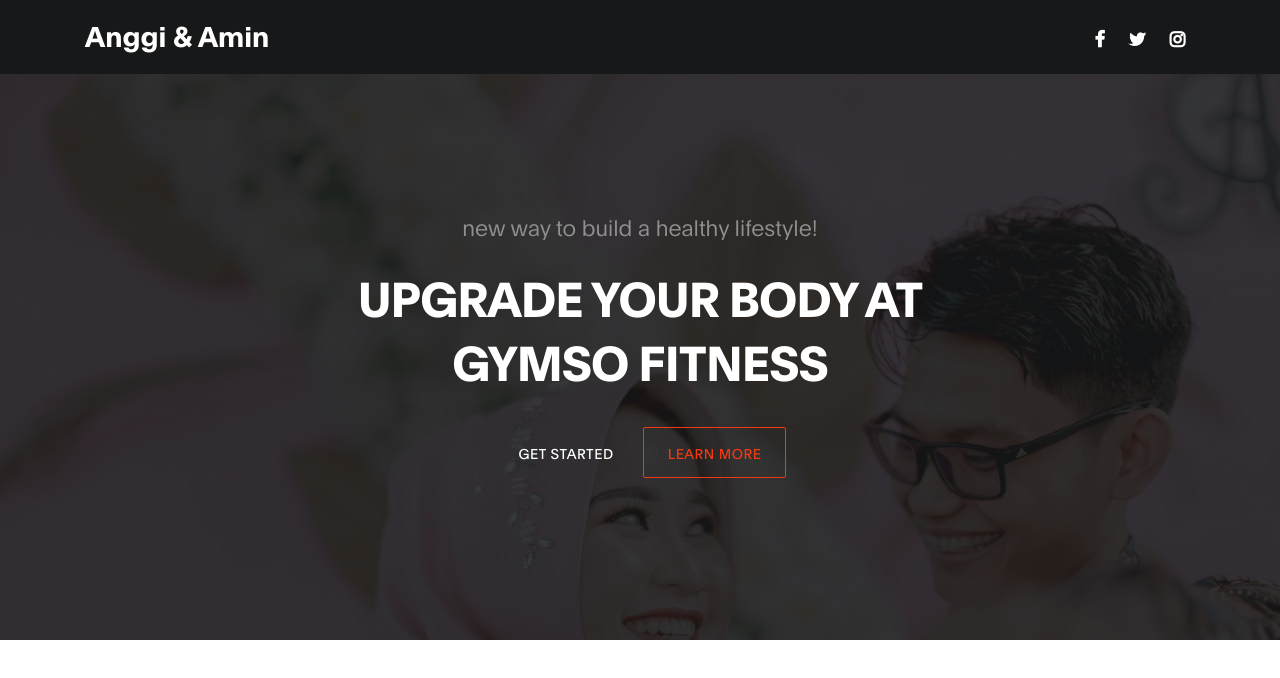
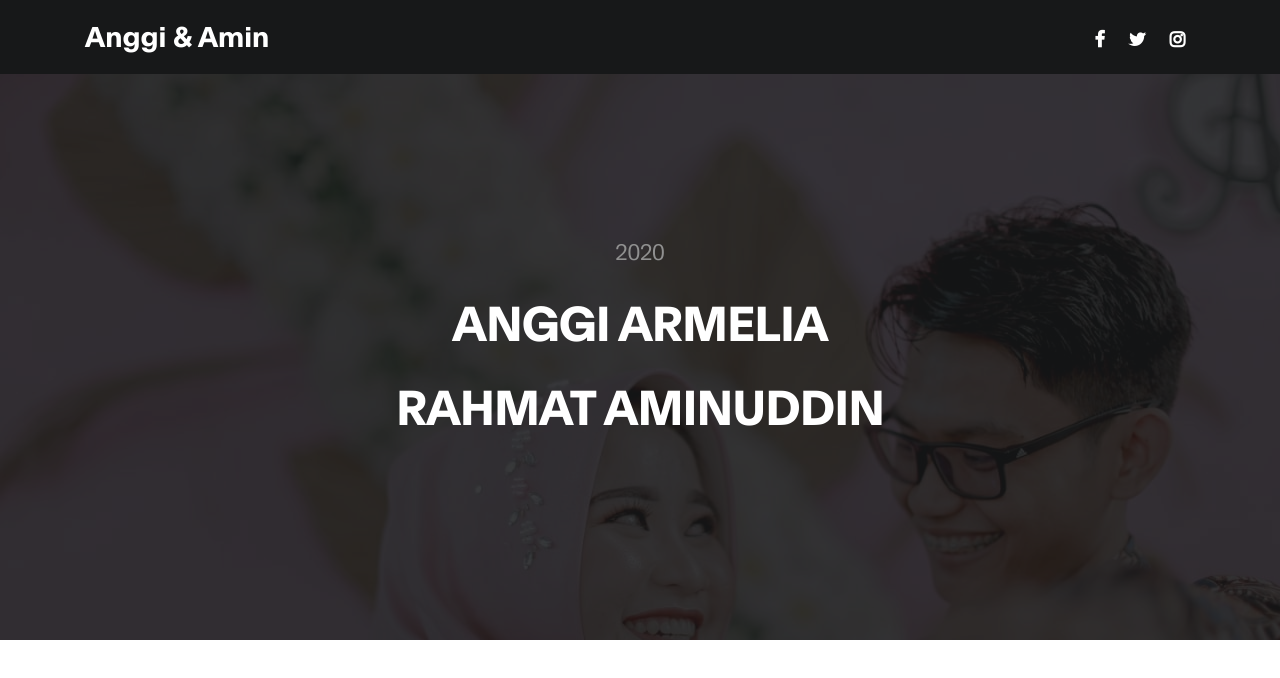
Before and after one commit to rahmataminuddin/fsc, a plain HTML site: page index.html in a window 1280 px wide. Drawn offline with Linux system fonts and the light colour scheme.

Commit message:
Update index.html

```diff
--- a/index.html
+++ b/index.html
@@ -80,14 +80,15 @@ https://www.tooplate.com/view/2119-gymso-fitness
                          <div class="col-lg-8 col-md-10 mx-auto col-12">
                               <div class="hero-text mt-5 text-center">
 
-                                    <h6 data-aos="fade-up" data-aos-delay="300">new way to build a healthy lifestyle!</h6>
+                                    <h6 data-aos="fade-up" data-aos-delay="300">2020</h6>
 
-                                    <h1 class="text-white" data-aos="fade-up" data-aos-delay="500">Upgrade your body at Gymso Fitness</h1>
-
+                                    <h1 class="text-white" data-aos="fade-up" data-aos-delay="500">Anggi Armelia</h1>
+                                    <h1 class="text-white" data-aos="fade-up" data-aos-delay="500">Rahmat Aminuddin</h1>
+<!--
                                     <a href="#feature" class="btn custom-btn mt-3" data-aos="fade-up" data-aos-delay="600">Get started</a>
 
                                     <a href="#about" class="btn custom-btn bordered mt-3" data-aos="fade-up" data-aos-delay="700">learn more</a>
-
+                                   -->
                               </div>
                          </div>
 
```
